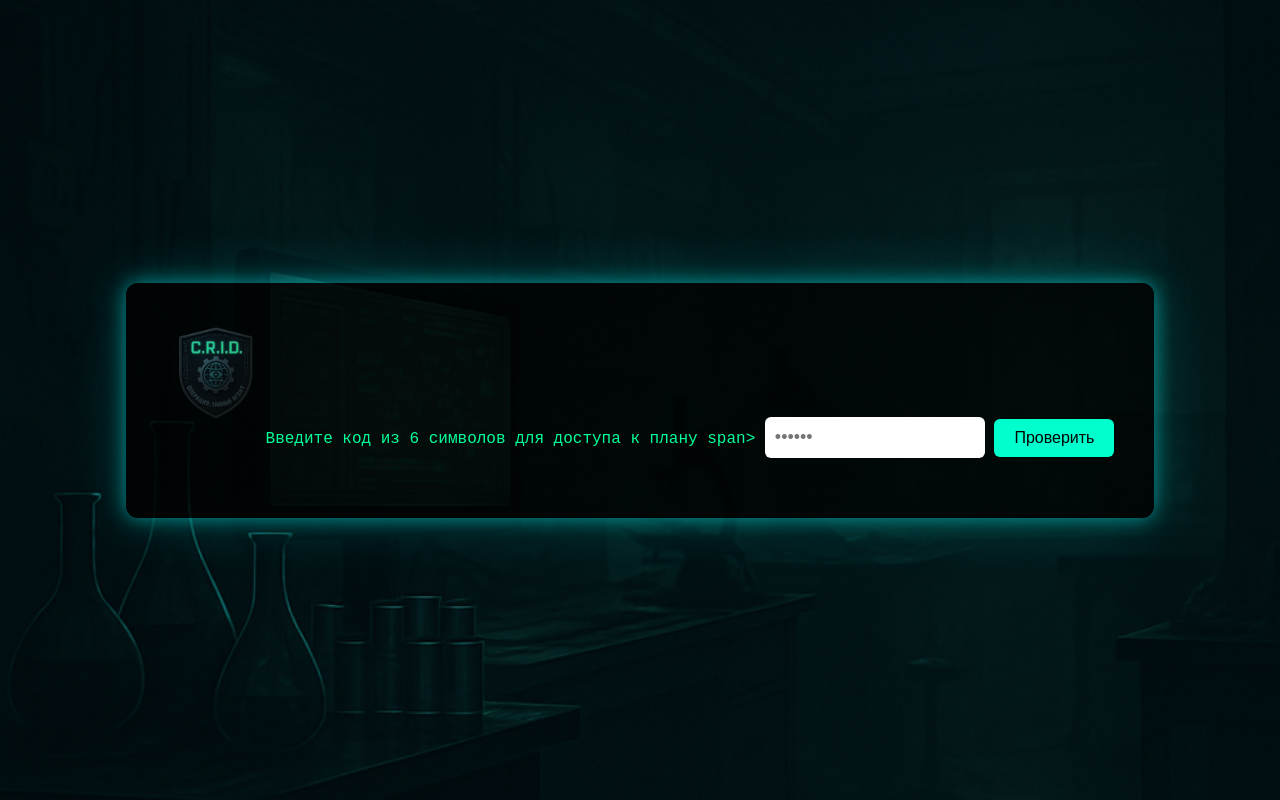
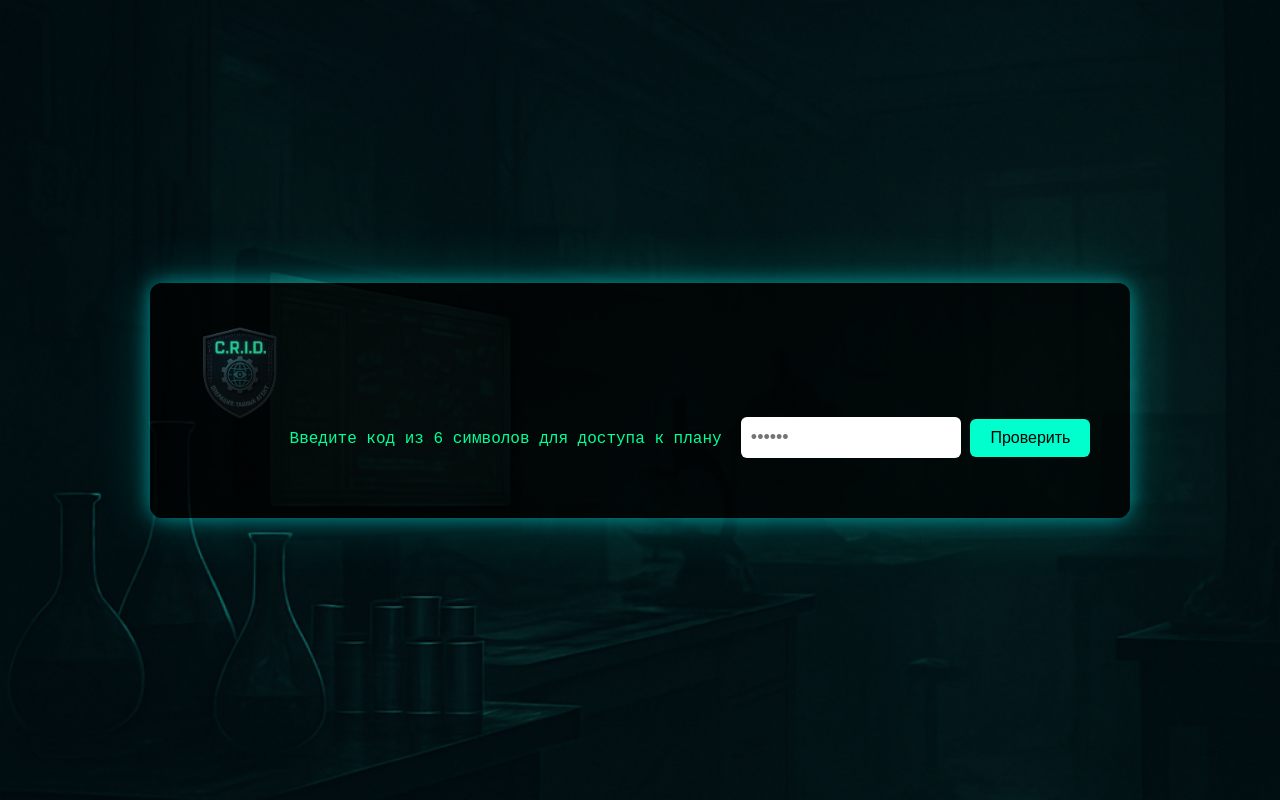
Before and after one commit to vernussha/crid-code, a plain HTML site: page index.html in a window 1280 px wide. Drawn offline with Linux system fonts and the light colour scheme.

Commit message:
index.html

```diff
--- a/index.html
+++ b/index.html
@@ -66,7 +66,7 @@
 <body>
     <div class="container">
         <img src="logo.png" alt="C.R.I.D. Logo" class="logo"
-        <h1>Введите код из 6 символов для доступа к плану<span class="blinker">|</span>span></h1>
+        <h1>Введите код из 6 символов для доступа к плану<span class="blinker">|</span></h1>
         <input type="text" id="codeInput" maxlength="6" placeholder="••••••">
         <button onclick="checkCode()">Проверить</button>
         <div class="error" id="errorMessage"></div>
```
